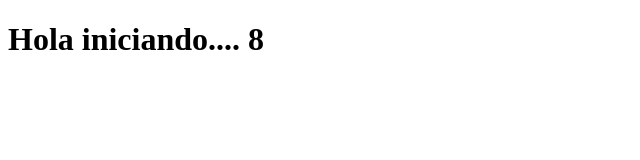
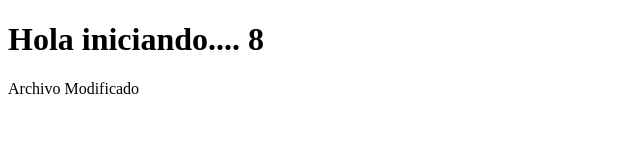
Before and after one commit to persyquiroz/text4merge, a plain HTML site: page index.html in a window 1280 px wide. Shown: the whole page, without its empty margins (0-640 px from the left). Drawn offline with Linux system fonts and the light colour scheme.

Commit message:
index ha sido modificado

```diff
--- a/index.html
+++ b/index.html
@@ -8,6 +8,7 @@
 
 <body>
    <h1>Hola iniciando.... 8</h1>
+   Archivo Modificado
 </body>
 
 </html>
```
